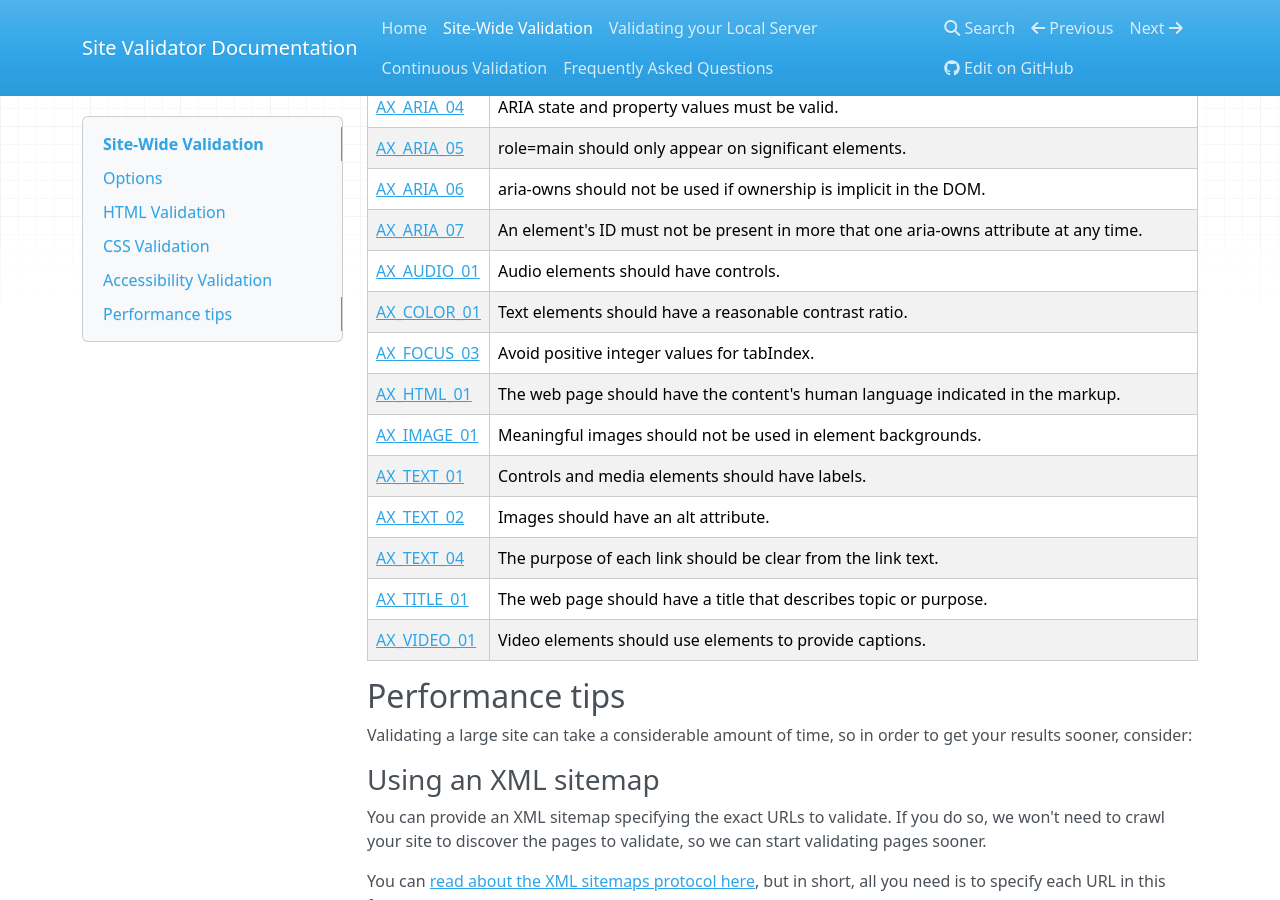
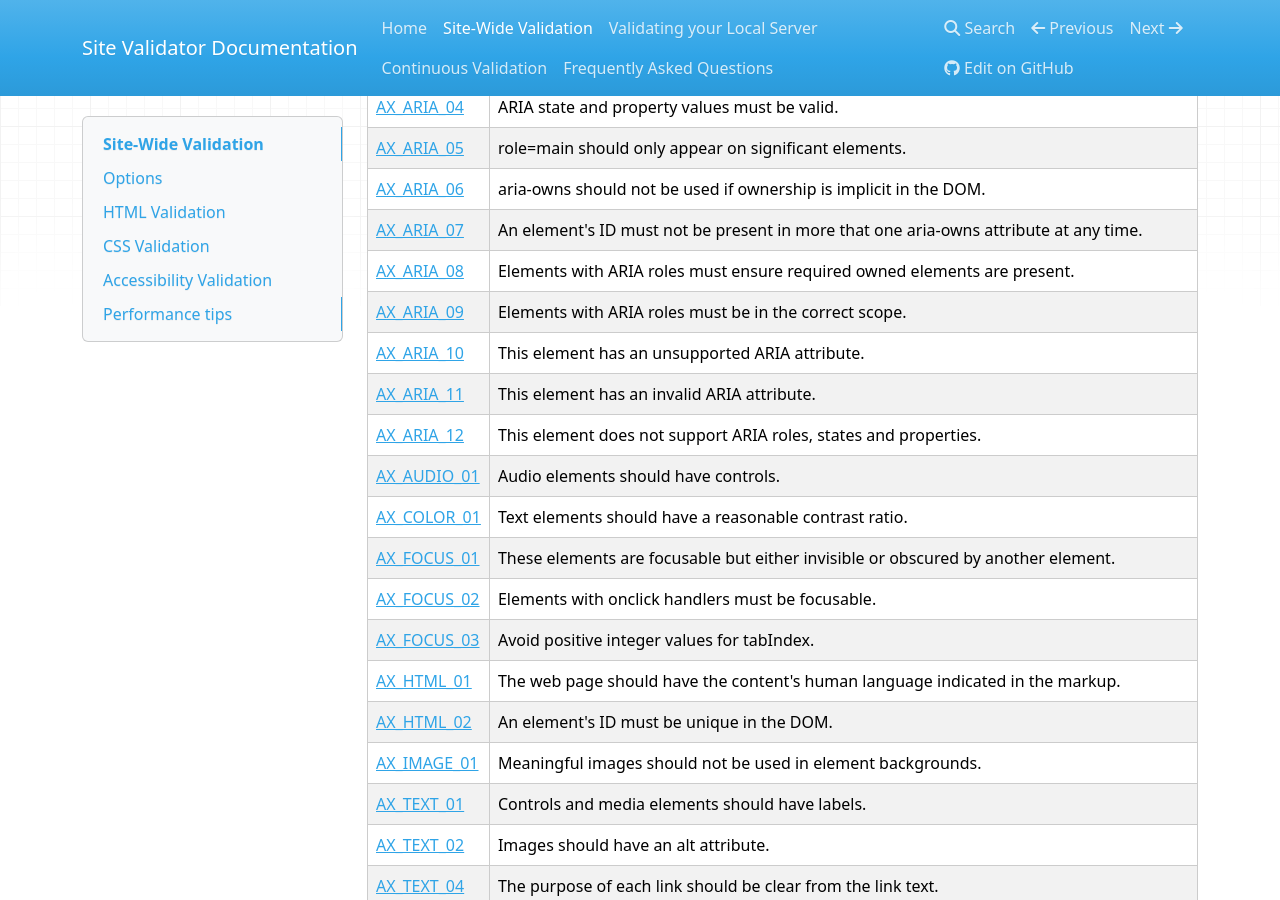
Before and after one commit to sitevalidator/docs.sitevalidator.com, an MkDocs documentation site: the page built from docs/site-wide-validation.md, in a window 1280 px wide and 900 px high, scrolled down 1801 px. Built offline with MkDocs 1.6.1, drawn with Linux system fonts in a browser that asks for light colours; nearby versions of some CDN libraries; old or Windows-style settings are respelled for this version of MkDocs.

Commit message:
updates list of ADT rules

```diff
--- a/docs/site-wide-validation.md
+++ b/docs/site-wide-validation.md
@@ -50,10 +50,18 @@ Code                       | Title
 [AX_ARIA_05][AX_ARIA_05]   | role=main should only appear on significant elements.
 [AX_ARIA_06][AX_ARIA_06]   | aria-owns should not be used if ownership is implicit in the DOM.
 [AX_ARIA_07][AX_ARIA_07]   | An element's ID must not be present in more that one aria-owns attribute at any time.
+[AX_ARIA_08][AX_ARIA_08]   | Elements with ARIA roles must ensure required owned elements are present.
+[AX_ARIA_09][AX_ARIA_09]   | Elements with ARIA roles must be in the correct scope.
+[AX_ARIA_10][AX_ARIA_10]   | This element has an unsupported ARIA attribute.
+[AX_ARIA_11][AX_ARIA_11]   | This element has an invalid ARIA attribute.
+[AX_ARIA_12][AX_ARIA_12]   | This element does not support ARIA roles, states and properties.
 [AX_AUDIO_01][AX_AUDIO_01] | Audio elements should have controls.
 [AX_COLOR_01][AX_COLOR_01] | Text elements should have a reasonable contrast ratio.
+[AX_FOCUS_01][AX_FOCUS_01] | These elements are focusable but either invisible or obscured by another element.
+[AX_FOCUS_02][AX_FOCUS_02] | Elements with onclick handlers must be focusable.
 [AX_FOCUS_03][AX_FOCUS_03] | Avoid positive integer values for tabIndex.
 [AX_HTML_01][AX_HTML_01]   | The web page should have the content's human language indicated in the markup.
+[AX_HTML_02][AX_HTML_02]   | An element's ID must be unique in the DOM.
 [AX_IMAGE_01][AX_IMAGE_01] | Meaningful images should not be used in element backgrounds.
 [AX_TEXT_01][AX_TEXT_01]   | Controls and media elements should have labels.
 [AX_TEXT_02][AX_TEXT_02]   | Images should have an alt attribute.
@@ -68,10 +76,18 @@ Code                       | Title
 [AX_ARIA_05]: https://github.com/GoogleChrome/accessibility-developer-tools/wiki/Audit-Rules#ax_aria_05
 [AX_ARIA_06]: https://github.com/GoogleChrome/accessibility-developer-tools/wiki/Audit-Rules#ax_aria_06
 [AX_ARIA_07]: https://github.com/GoogleChrome/accessibility-developer-tools/wiki/Audit-Rules#ax_aria_07
+[AX_ARIA_08]: https://github.com/GoogleChrome/accessibility-developer-tools/wiki/Audit-Rules#ax_aria_08
+[AX_ARIA_09]: https://github.com/GoogleChrome/accessibility-developer-tools/wiki/Audit-Rules#ax_aria_09
+[AX_ARIA_10]: https://github.com/GoogleChrome/accessibility-developer-tools/wiki/Audit-Rules#ax_aria_10
+[AX_ARIA_11]: https://github.com/GoogleChrome/accessibility-developer-tools/wiki/Audit-Rules#ax_aria_11
+[AX_ARIA_12]: https://github.com/GoogleChrome/accessibility-developer-tools/wiki/Audit-Rules#ax_aria_12
 [AX_AUDIO_01]: https://github.com/GoogleChrome/accessibility-developer-tools/wiki/Audit-Rules#ax_audio_01
 [AX_COLOR_01]: https://github.com/GoogleChrome/accessibility-developer-tools/wiki/Audit-Rules#ax_color_01
+[AX_FOCUS_01]: https://github.com/GoogleChrome/accessibility-developer-tools/wiki/Audit-Rules#ax_focus_01
+[AX_FOCUS_02]: https://github.com/GoogleChrome/accessibility-developer-tools/wiki/Audit-Rules#ax_focus_02
 [AX_FOCUS_03]: https://github.com/GoogleChrome/accessibility-developer-tools/wiki/Audit-Rules#ax_focus_03
 [AX_HTML_01]: https://github.com/GoogleChrome/accessibility-developer-tools/wiki/Audit-Rules#ax_html_01
+[AX_HTML_02]: https://github.com/GoogleChrome/accessibility-developer-tools/wiki/Audit-Rules#ax_html_02
 [AX_IMAGE_01]: https://github.com/GoogleChrome/accessibility-developer-tools/wiki/Audit-Rules#ax_image_01
 [AX_TEXT_01]: https://github.com/GoogleChrome/accessibility-developer-tools/wiki/Audit-Rules#ax_text_01
 [AX_TEXT_02]: https://github.com/GoogleChrome/accessibility-developer-tools/wiki/Audit-Rules#ax_text_02
```
